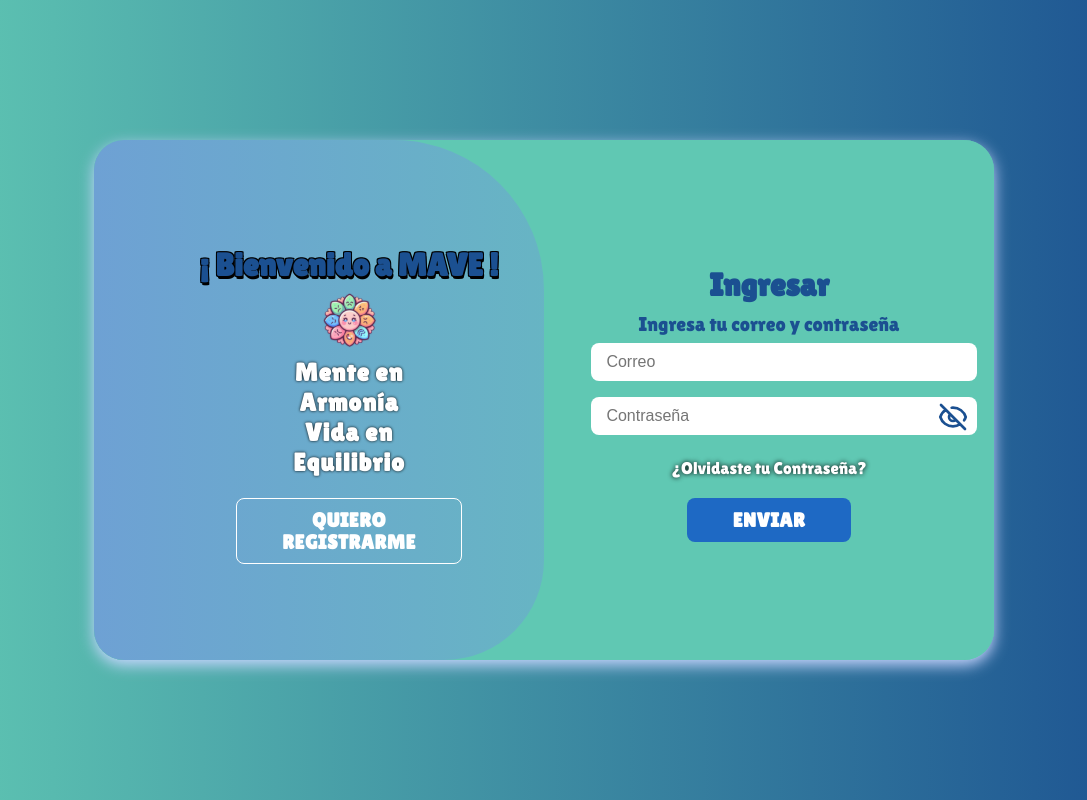
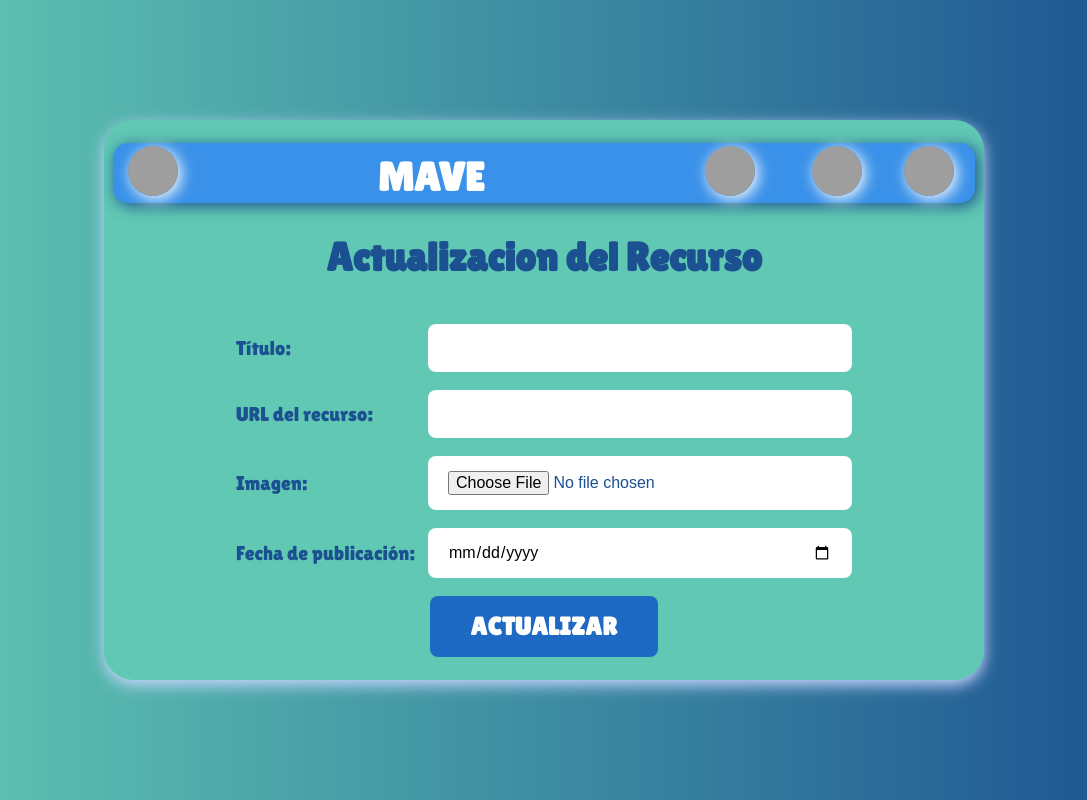
Before and after one commit to dhincapie2002/FrontMave, a React (Vite) app: page /Update in a window 1280 px wide. Before the commit this address led to /. Shown: the whole page, without its empty margins (96-1183 px from the left). Built offline with nearby package versions, Linux system fonts and the light colour scheme; grey boxes are pictures that could not be loaded.

Commit message:
update 1/05 11:28am, popup for notifications, loading animation, exit view, first steps Update

```diff
--- a/src/components/Articles/Update.jsx
+++ b/src/components/Articles/Update.jsx
@@ -4,9 +4,14 @@ import Cookies from "universal-cookie"; // °° para validar si esta o no logead
 import Swal from "sweetalert2";
 import Navbar from "../Navbar";
 import "../../styles/Creation.css";
+import articulos from "./articulosData";
 
-const Creation = () => {
+const Update = () => {
   const navigate = useNavigate(); // °3°useNavigate para poder navegar entre pestañas
+  const [title, setTitle] = useState("");
+  const [image, setImage] = useState(null);
+  const [link, setLink] = useState("");
+  const [publicationDate, setPublicationDate] = useState("");
   /*const cookie = new Cookies(); // °° para validar si esta o no logeado
 
   Session de usuario
@@ -17,11 +22,100 @@ const Creation = () => {
 }
 }, [])*/
 
-  return (
-    <div className="rp-cont">
-      <Navbar/>
+const handleSubmit = (e) => {
+  e.preventDefault();
 
-    </div>
+  // Verificar si algún campo está vacío
+  if (!title || !image || !link || !publicationDate) {
+    // Mostrar alerta si algún campo está vacío
+    Swal.fire({
+      title: 'Por favor completa todos los campos',
+      icon: 'warning',
+      confirmButtonColor: '#1B5091',
+      backdrop: "linear-gradient(to right, #60C8B3, #1B5091)",
+    });
+    return; // Detener el envío del formulario si algún campo está vacío
+  }
+  // Si todos los campos están diligenciados, enviar el formulario
+  console.log(
+    "Datos del formulario:",
+    title,
+    link,
+    publicationDate,
+    image
   );
+  Swal.fire({
+      title: '¿Esta seguro de guardar los cambios?',
+      icon: 'success',
+      confirmButtonColor: '#1B5091',
+      confirmButtonText: 'Si',
+      cancelButtonColor: "#d33",
+      cancelButtonText: "No, Cancelar",
+      backdrop: "linear-gradient(to right, #60C8B3, #1B5091)",
+    });
+
+    Swal.fire({
+      title: "¿Quiere guardar los cambios?",
+      showDenyButton: true,
+      showCancelButton: true,
+      confirmButtonText: "Si, guardar",
+      denyButtonText: `No`
+    }).then((result) => {
+      /* Read more about isConfirmed, isDenied below */
+      if (result.isConfirmed) {
+        Swal.fire("Cambios guardados", "", "success");
+        navigate("/Texts");
+      } else if (result.isDenied) {
+        Swal.fire("Los cambios fuerón descartados", "", "info");
+        navigate("/Dashboard");
+      }
+    });
 };
-export default Creation;
+
+return (
+  <div className="rp-cont">
+    <Navbar />
+    <h1>Actualizacion del Recurso</h1>
+    <form onSubmit={handleSubmit}>
+      <div className="form-cam">
+        <label htmlFor="title">Título:</label>
+        <input className="form-cam-inp"
+          type="text"
+          id="title"
+          value={title}
+          onChange={(e) => setTitle(e.target.value)}
+        />
+      </div>
+      <div className="form-cam">
+        <label htmlFor="link">URL del recurso:</label>
+        <input className="form-cam-inp"
+          type="text"
+          id="link"
+          value={link}
+          onChange={(e) => setLink(e.target.value)}
+        />
+      </div>
+      <div className="form-cam">
+        <label htmlFor="image">Imagen:</label>
+        <input
+          type="file"
+          id="image"
+          accept="image/png, image/jpeg" // Acepta archivos PNG y JPEG
+          onChange={(e) => setImage(e.target.files[0])} // Almacena el archivo de imagen
+        />
+      </div>
+      <div className="form-cam">
+        <label htmlFor="publicationDate">Fecha de publicación:</label>
+        <input className="form-cam-inp"
+          type="date"
+          id="publicationDate"
+          value={publicationDate}
+          onChange={(e) => setPublicationDate(e.target.value)}
+        />
+      </div>
+      <button id="form-btn" type="submit">Actualizar</button>
+    </form>
+  </div>
+);
+};
+export default Update;
--- a/src/components/Authentication/InicioSession.jsx
+++ b/src/components/Authentication/InicioSession.jsx
@@ -74,13 +74,13 @@ const InicioSession = () => {
                 Enviar
             </button>
             {
-                mutacion.isPending && <span>Loading...</span>
+                mutacion.isPending && <span><img className="Loading" src="https://i.gifer.com/XVo6.gif" alt="Cargando" /></span>
             }
             {
                 mutacion.isSuccess && <span>Hecho</span>
             }
             {
-                mutacion.isError && <span>Usurio Erroneo</span>
+                mutacion.isError && <span>Parece que algo fallo, intenta de nuevo</span>
             }
 
 
--- a/src/components/Authentication/Registro.jsx
+++ b/src/components/Authentication/Registro.jsx
@@ -110,13 +110,13 @@ const Registro = () => {
       <button>Registro</button>
 
       {
-        mutacion.isPending && <span>Loading...</span>
+        mutacion.isPending && <span><img className="Loading" src="https://i.gifer.com/XVo6.gif" alt="Cargando" /></span>
       }
       {
         mutacion.isSuccess && <span>Hecho</span>
       }
       {
-        mutacion.isError && <span>Fail</span>
+        mutacion.isError && <span>Parece que algo fallo, intenta de nuevo</span>
       }
     </form>
   )
--- a/src/components/Navbar.jsx
+++ b/src/components/Navbar.jsx
@@ -8,8 +8,8 @@ function Navbar() {
   const navigate = useNavigate();
 
   /* Cookie */
-/* import Cookies from "universal-cookie"; */
-const cookie = new Cookies();
+  /* import Cookies from "universal-cookie"; */
+  /*const cookie = new Cookies();
 const cook = cookie.get('id')
 useEffect(() => {
   if (!cook) {
@@ -34,6 +34,23 @@ useEffect(() => {
       }
     });
   };
+  const [messages] = useState("aqui va el mensaje");
+
+  const handleMessages = () => {
+    Swal.fire({
+      title: "! Eres valioso ¡, por eso te recordamos que: ",
+      text: messages,
+      confirmButtonText: "Gracias",
+      width: 600,
+      padding: "3em",
+      background: "#fff url(/images/trees.png)",
+      backdrop: `
+    url("https://media.tenor.com/xzjlrhYq_lQAAAAj/cat-nyan-cat.gif")
+    left center
+    no-repeat
+  `,
+    });
+  };
 
   return (
     <div className="navbar">
@@ -48,11 +65,9 @@ useEffect(() => {
           </a>
         </Link>
 
-        <Link to="/Dashboard">
-          <a href="#" className="items">
-            <img src="https://imgur.com/KtWx5Bh.png" alt="" className="Logo" />
-          </a>
-        </Link>
+        <a href="#" className="items" onClick={handleMessages}>
+          <img src="https://imgur.com/M4S6rkV.png" alt="" className="Logo" />
+        </a>
 
         <a href="#" className="items" onClick={handleLogout}>
           <img src="https://imgur.com/rvPskIN.png" alt="" className="Logo" />
--- a/src/routes/Dashboard.jsx
+++ b/src/routes/Dashboard.jsx
@@ -8,14 +8,14 @@ import Navbar from "../components/Navbar";
 function Dashboard() {
   const [userName, setUserName] = useState("");
   const navigate = useNavigate();
-  const cookie = new Cookies();
+  /*const cookie = new Cookies();
   const cook = cookie.get('id')
   useEffect(() => {
     if (!cook) {
       navigate('/time-out') // Hay que crear la ruta time out que es el cierre de sesioón
     }
   }, [])
-
+*/
   useEffect(() => {
     //cargar el nombre de usuario desde la base de datos
     const fetchUserName = async () => {
--- a/src/routes/LogOut.jsx
+++ b/src/routes/LogOut.jsx
@@ -2,6 +2,7 @@ import { useEffect } from "react";
 import { GiToken } from "react-icons/gi";
 import { useNavigate } from "react-router-dom";
 import Cookies from "universal-cookie";
+import "../styles/NotFound.css";
 
 function LogOut() {
 
@@ -27,8 +28,10 @@ function LogOut() {
 
 
     return (
-        <div>
-            saliendo ...
+        <div id="logOut">
+            <h1 id="logOut-h1" >Saliendo</h1>
+            <img id="gif-logOut" src="https://i.gifer.com/XOsX.gif" alt="" />
+            <h1 id="logOut-h1">Regrese pronto =D</h1>
         </div>
     )
 }
--- a/src/routes/Reset.jsx
+++ b/src/routes/Reset.jsx
@@ -60,7 +60,7 @@ const ForgotPassword = () => {
                 </button>
 
                 {
-                    mutacion.isPending && <span>Loading...</span>
+                    mutacion.isPending && <span><img className="Loading" src="https://i.gifer.com/XVo6.gif" alt="Cargando" /></span>
                 }
                 {
                     mutacion.isSuccess && <span>Contraseña cambiada con exito</span>
--- a/src/routes/ResetPass.jsx
+++ b/src/routes/ResetPass.jsx
@@ -42,13 +42,13 @@ const ForgotPassword = () => {
                 </button>
 
                 {
-                    mutacion.isPending && <span>Loading...</span>
+                    mutacion.isPending && <span><img className="Loading" src="https://i.gifer.com/XVo6.gif" alt="Cargando" /></span>
                 }
                 {
                     mutacion.isSuccess && <span>Verifique su E-mail</span>
                 }
                 {
-                    mutacion.isError && <span>Fail</span>
+                    mutacion.isError && <span>Fallo</span>
                 }
                 <Link to="/" className="button">
                     Atrás
--- a/src/styles/NotFound.css
+++ b/src/styles/NotFound.css
@@ -28,3 +28,17 @@ font-size: 60px;
 html {
     overflow: hidden; /* Oculta el scroll vertical */
 }
+
+#logOut{
+    text-align: center;
+    font-size: 30px;
+}
+
+#logOut-h1{
+    color: white;
+}
+
+#gif-logOut{
+    width: 300px;
+    height: 300px;
+}
--- a/src/styles/ResetPass.css
+++ b/src/styles/ResetPass.css
@@ -83,3 +83,8 @@
         font-family: 'Lilita One', Times, serif;
         text-shadow: 0 0 5px black;
     }
+
+    .Loading{
+        width: 60px;
+        height: 60px;
+    }
```
